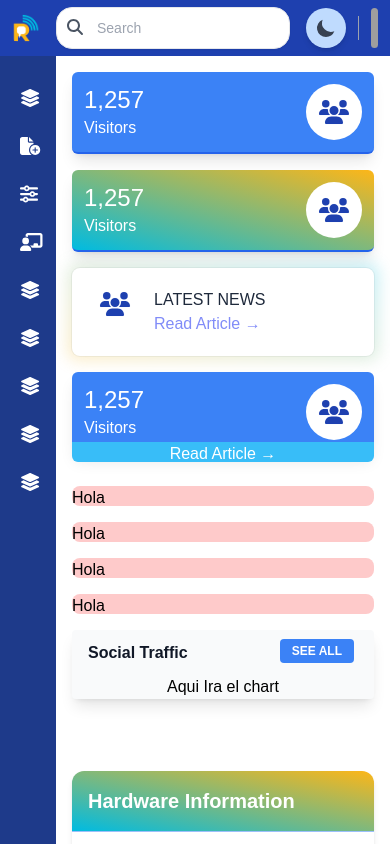
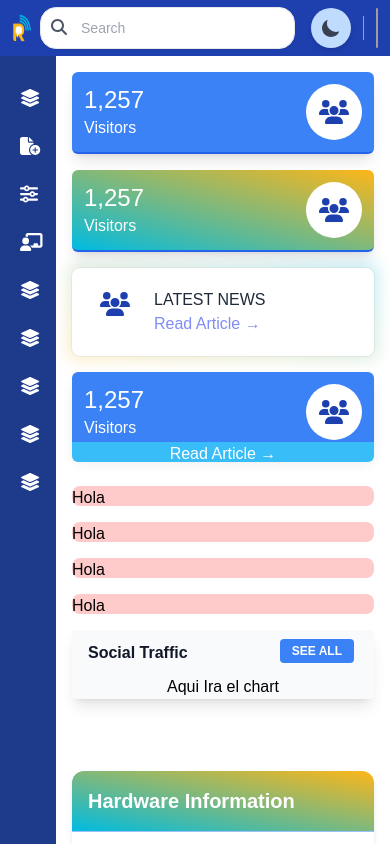
Before and after one commit to 2DevRuiz/R2Dash, a Nuxt app: page / in a window 390 px wide. Shown: the top 844 px of the page. Built offline with nearby package versions, Linux system fonts and the light colour scheme; grey boxes are pictures that could not be loaded.

Commit message:
avance uno

```diff
--- a/components/HeaderComponents/Logos.vue
+++ b/components/HeaderComponents/Logos.vue
@@ -1,7 +1,7 @@
 <template>
 
   <!-- <div class="flex items-center justify-start pl-3 w-14 h-14 bg-blue-800 dark:bg-gray-800 md:justify-center md:w-64"> -->
-  <div class="flex items-center justify-start pl-3 w-14 h-14 bg-blue-800 dark:bg-gradient-to-t from-[#FDB618] via-[#00BBE1] to-[#BDBCBD] md:justify-center md:w-64">
+  <div class="flex items-center justify-start pl-3 w-14 h-14 00 md:justify-center md:w-64">
     <img class=" md:hidden w-7 h-7 md:w-10 md:h-10 mr-2 rounded-md overflow-hidden md:object-cover"
     src="~/assets/images/logos/logo_icon/256x256.png" />
     <img class=" h-16 mr-2 overflow-hidden md:object-cover md:block hidden"
--- a/components/NavigationComponents/Header.vue
+++ b/components/NavigationComponents/Header.vue
@@ -1,8 +1,9 @@
 <template>
   <div class="fixed w-full flex items-center justify-between h-14 text-white z-10">
-    <Logos />
-    <!-- <div class="flex justify-between items-center h-14 bg-blue-800 dark:bg-gray-800 header-right"> -->
-    <div class="flex justify-between items-center h-14 bg-blue-800 dark:bg-gradient-to-tl from-[#FDB618] via-[#00BBE1] to-[#BDBCBD] header-right">
+    <!-- -->
+    <div class="flex justify-between items-center w-full h-14 bg-blue-800 dark:bg-gray-800 header-right">
+    <!-- <div class="flex justify-between items-center w-full h-14 bg-blue-800 dark:bg-gradient-to- from-[#FDB618] to-[#00BBE1] via-[#BDBCBD] header-right"> -->
+      <Logos />
       <Search />
       <ToolBarRight />
     </div>
```
